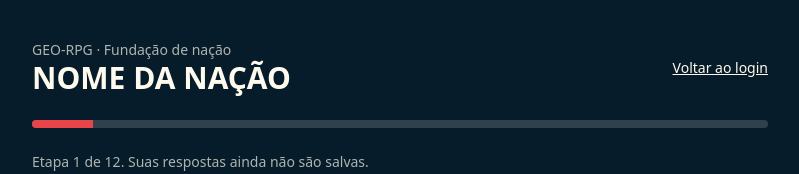
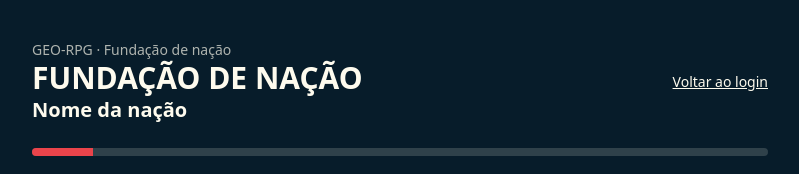
Before and after one commit to vielkitzz/georpg-claude, a React (Vite) app: page /criar-pais in a window 1280 px wide. Shown: the top 174 px of the page, without its empty margins (240-1039 px from the left). Built offline with nearby package versions, Linux system fonts and the light colour scheme; no server answers; a web font is replaced by a local one.

Commit message:
fix(founding): preserve accessible page heading expected by route tests

```diff
--- a/src/pages/FoundNationPage.tsx
+++ b/src/pages/FoundNationPage.tsx
@@ -63,7 +63,7 @@ export function FoundNationPage() {
   return <main className="mx-auto min-h-dvh max-w-3xl space-y-6 px-4 py-10 text-foreground">
     <div className="flex items-center justify-between gap-4">
       <div><p className="text-sm text-muted">GEO-RPG · Fundação de nação</p>
-        <h1 className="text-3xl font-bold uppercase">{STEPS[step]}</h1></div>
+        <h1 className="text-3xl font-bold uppercase">Fundação de nação</h1><h2 className="text-xl font-semibold">{STEPS[step]}</h2></div>
       <Link to="/login" className="text-sm underline">Voltar ao login</Link>
     </div>
     <div className="h-2 overflow-hidden rounded-full bg-line">
```
